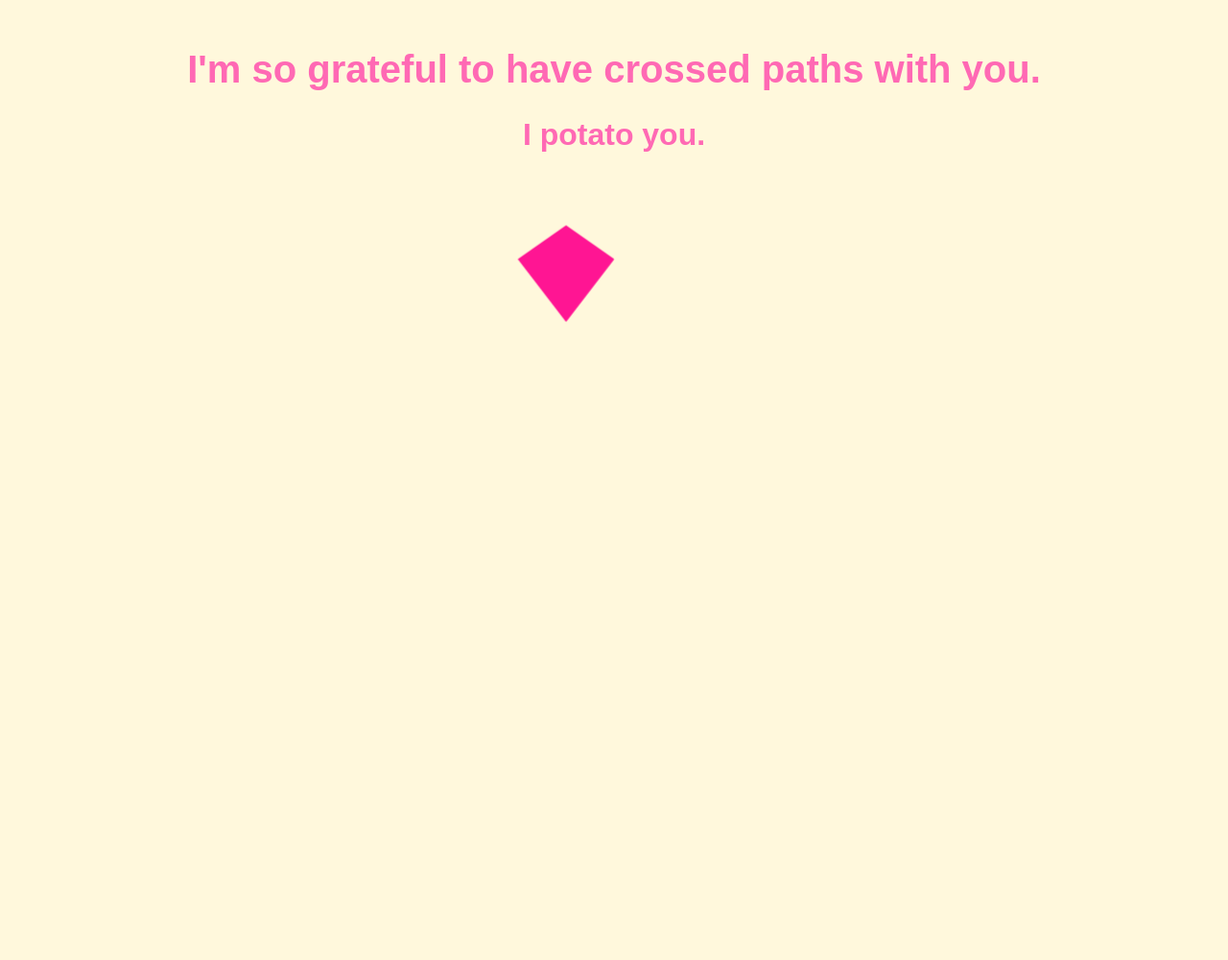
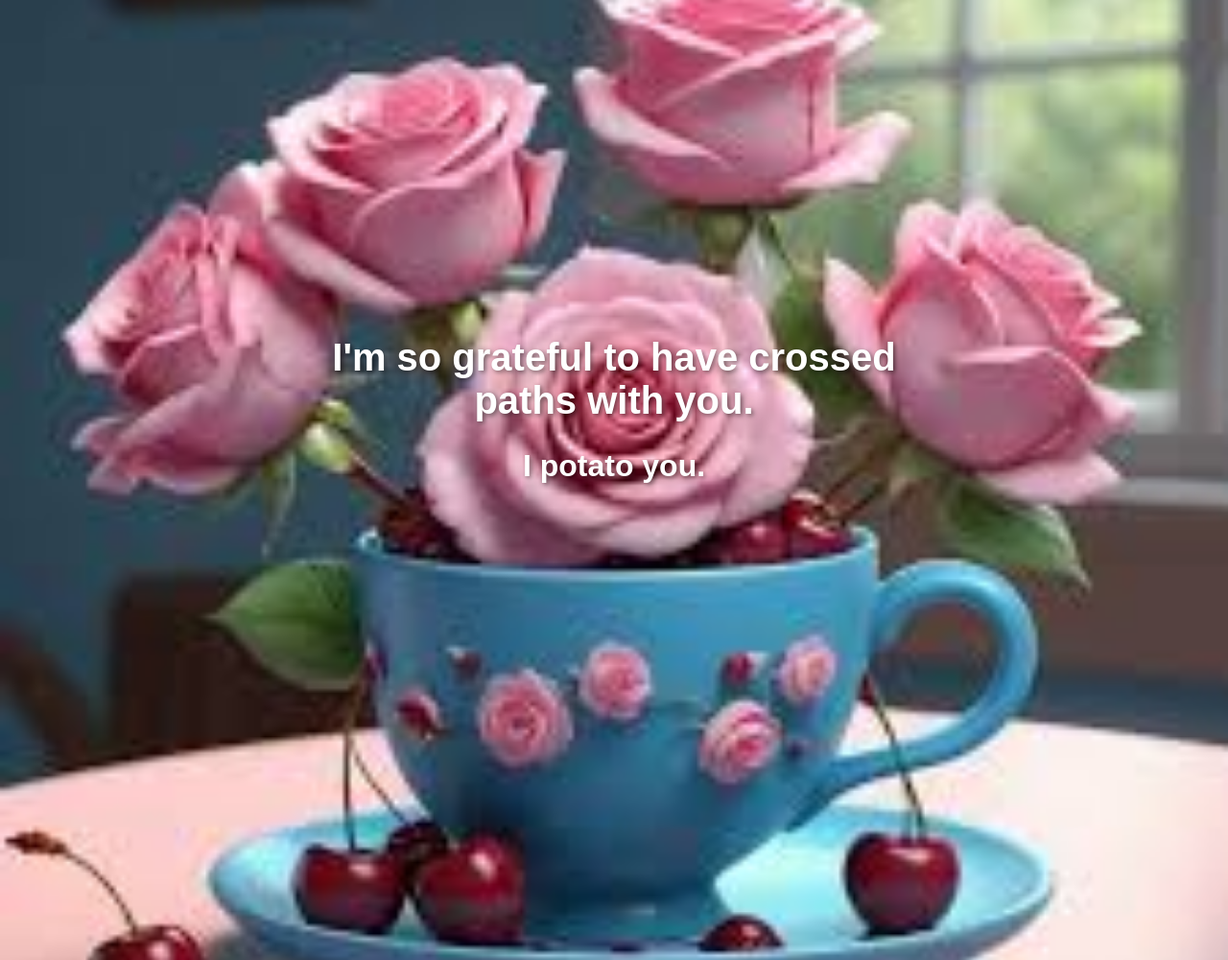
Before and after one commit to NikhilSunka/Rosy, a Jekyll site: the page last_page.html, which Jekyll copies as it is, in a window 1280 px wide. Shown: the whole page at 96% size. Built offline with Jekyll 4.4.1, drawn with Linux system fonts in a browser that asks for light colours; before the commit the page ends 900 px from its top, so only the background shows below that.

Commit message:
Update last_page.html

```diff
--- a/last_page.html
+++ b/last_page.html
@@ -21,46 +21,34 @@
       font-size: 2em;
       margin-top: 20px;
     }
-    /* Heart animation */
-    .heart-container {
-      display: inline-block;
+    /* Flower image styling */
+    .flower-container {
       position: relative;
-      width: 200px;
-      height: 200px;
-      margin-top: 50px;
+      width: 100%;
+      height: 100vh;
+      background-image: url('assets/flowers.jpeg'); /* Adjust to your image path */
+      background-size: cover;
+      background-position: center;
+      color: white; /* White text for contrast */
+      padding-top: 100px; /* Adjust to fit text properly */
     }
-    .heart {
+    .text-container {
       position: absolute;
-      width: 100px;
-      height: 100px;
-      background-color: #FF1493; /* Pink color for the heart */
-      clip-path: polygon(50% 0%, 0% 35%, 50% 100%, 100% 35%);
-      animation: pulse 1.5s ease-in-out infinite;
-    }
-    /* Heart pulsating animation */
-    @keyframes pulse {
-      0% {
-        transform: scale(1);
-        opacity: 1;
-      }
-      50% {
-        transform: scale(1.2);
-        opacity: 0.8;
-      }
-      100% {
-        transform: scale(1);
-        opacity: 1;
-      }
+      top: 30%; /* Adjust this based on where you want the text */
+      left: 50%;
+      transform: translateX(-50%);
+      text-shadow: 2px 2px 5px rgba(0, 0, 0, 0.5); /* Add a shadow for readability */
     }
   </style>
 </head>
 <body>
-  <h1>I'm so grateful to have crossed paths with you.</h1>
 
-  <h2>I potato you.</h2>
+  <div class="flower-container">
+    <div class="text-container">
+      <h1>I'm so grateful to have crossed paths with you.</h1>
+      <h2>I potato you.</h2>
+    </div>
+  </div>
 
-  <div class="heart-container">
-    <div class="heart"></div>
-  </div>
 </body>
 </html>
```
